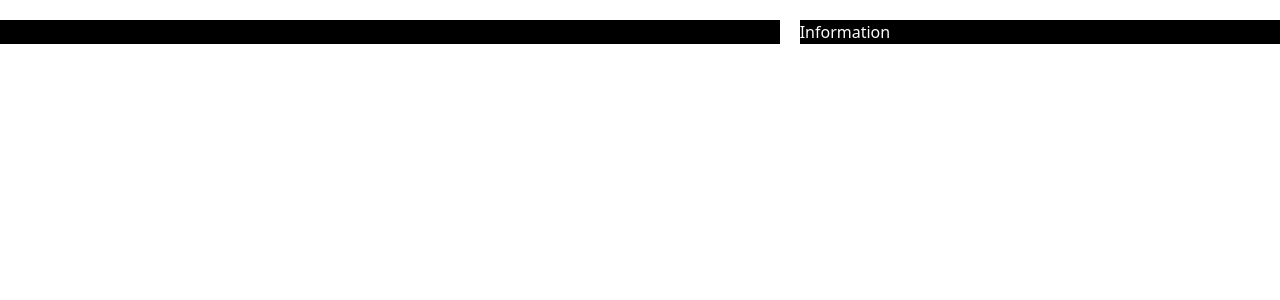
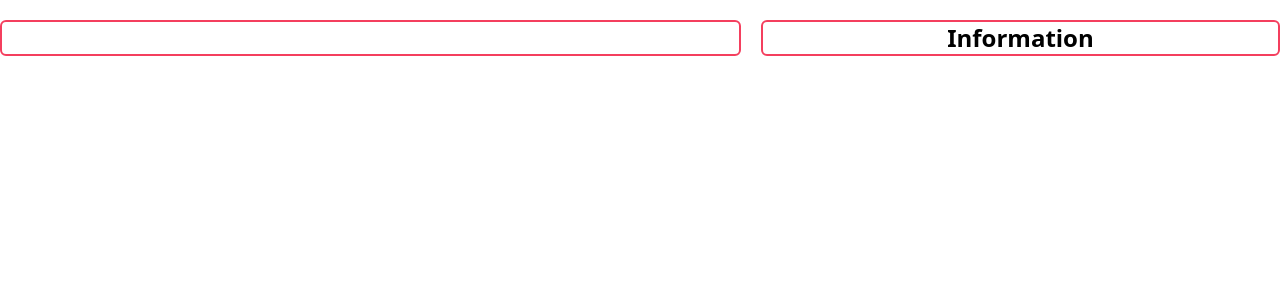
Before and after one commit to Mathias231/Team-randomizer, a React (Create React App) app in the folder client/: page / in a window 1280 px wide. Shown: the top 300 px of the page. Built offline with nearby package versions, Linux system fonts and the light colour scheme.

Commit message:
Adding title for each grid

```diff
--- a/client/src/App.js
+++ b/client/src/App.js
@@ -5,11 +5,11 @@ function App() {
   return (
     <div className="container mx-auto mt-5">
       <div className="grid grid-flow-col space-x-5">
-        <div className="flex col-span-4 text-white bg-black">
-
+        <div className="flex col-span-4 border-2 rounded-md border-rose-500">
+          <h1></h1>
         </div>
-        <div className="col-span-2 text-white bg-black">
-          Information
+        <div className="col-span-2 border-2 rounded-md border-rose-500">
+          <h1 className="text-2xl text-center font-bold">Information</h1>
         </div>
       </div>
     </div>
```
